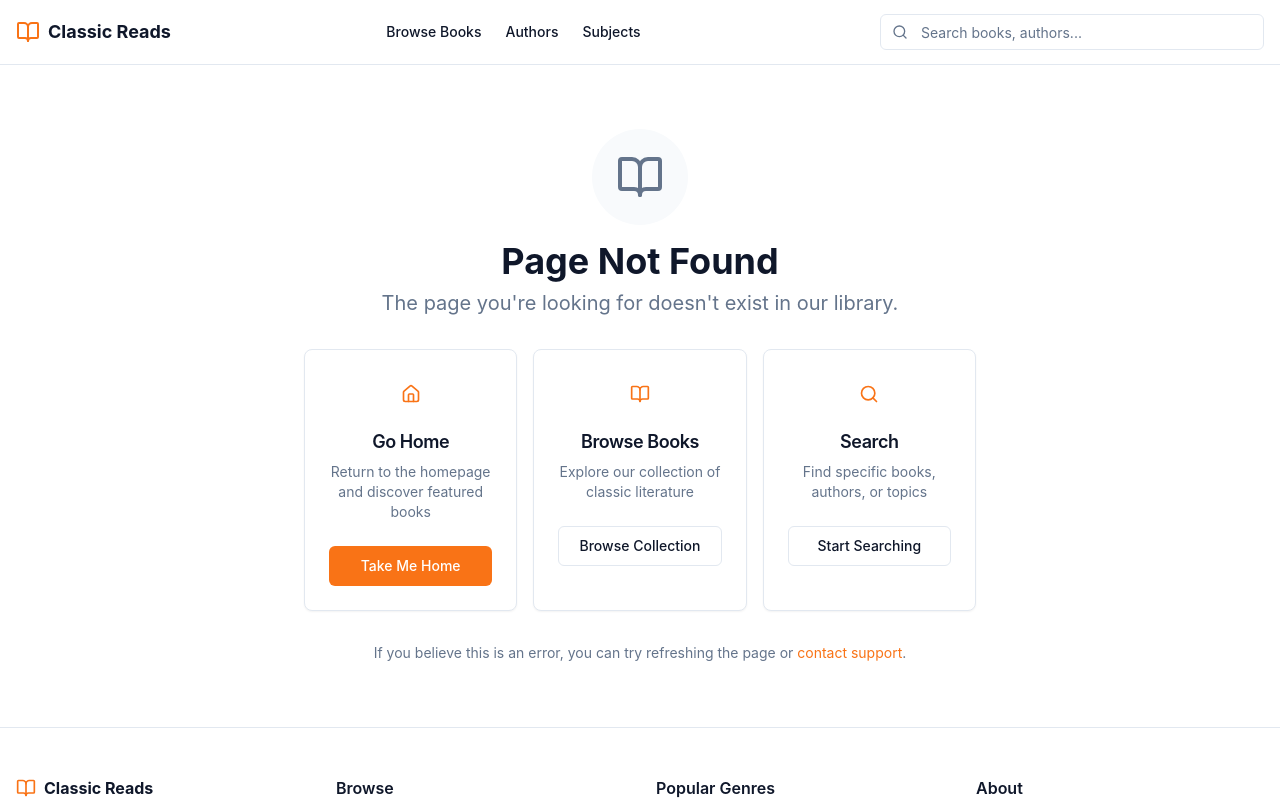
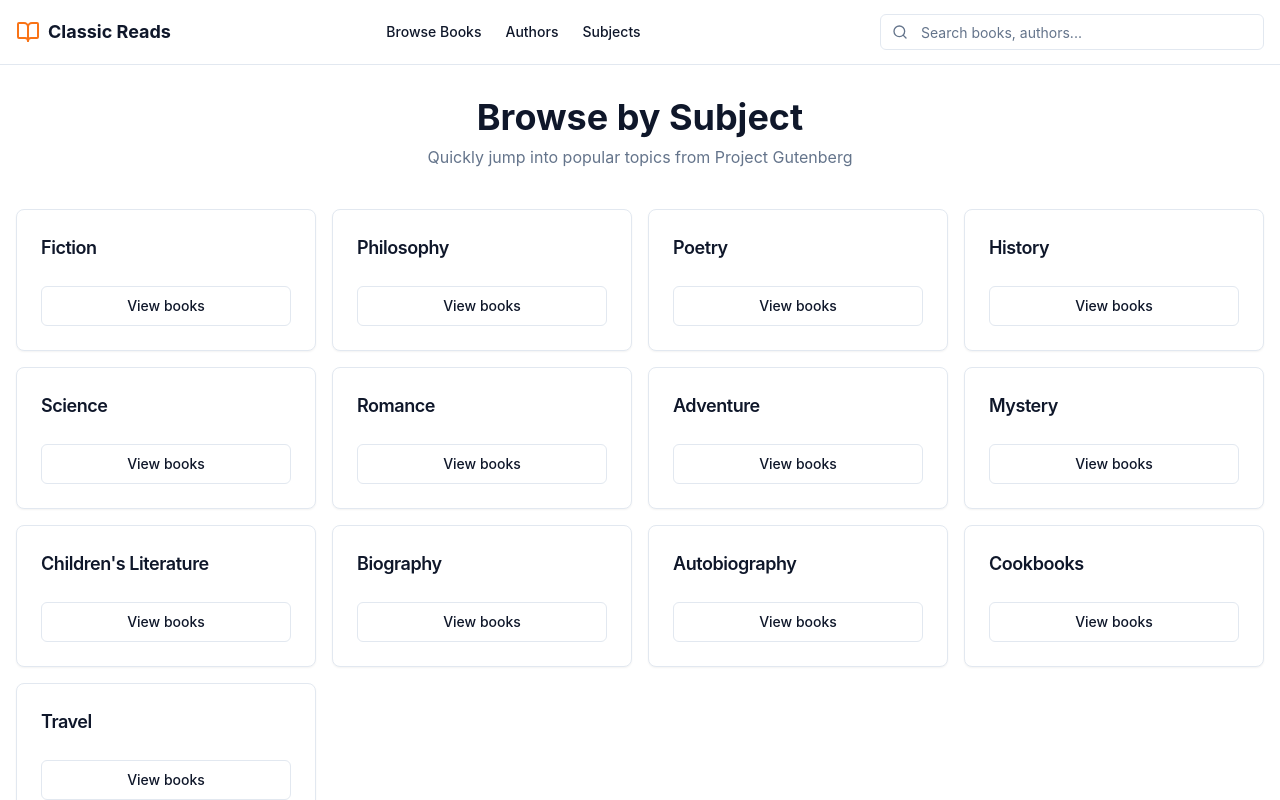
Before and after one commit to GheCristea/classic-reads, a Next.js app: page /subjects in a window 1280 px wide. Before the commit this address had no page. Built offline with nearby package versions, Linux system fonts and the light colour scheme.

Commit message:
Add AuthorBooks and SubjectsPage components for displaying books by author and browsing subjects, respectively. Implemented dynamic routing and pagination for author books.

```diff
--- /dev/null
+++ b/src/app/authors/[slug]/page.tsx
@@ -0,0 +1,90 @@
+import { ApiErrorCard } from "@/app/books/_components/ApiErrorCard"
+import { BookCard } from "@/app/books/_components/BookCard"
+import { Pagination } from "@/app/books/_components/Pagination"
+import { Skeleton } from "@/components/ui/skeleton"
+import { getBooksByAuthor } from "@/lib/gutendx"
+import { Suspense } from "react"
+
+export const dynamic = 'force-static'
+export const revalidate = 300
+
+interface AuthorPageProps {
+  params: Promise<{ slug: string }>
+  searchParams: Promise<{ page?: string }>
+}
+
+function toName(slug: string): string {
+  return decodeURIComponent(slug.replace(/-/g, ' '))
+}
+
+function AuthorSkeleton() {
+  return (
+    <div className="grid sm:grid-cols-2 lg:grid-cols-3 xl:grid-cols-4 gap-6">
+      {Array.from({ length: 12 }).map((_, i) => (
+        <div key={i} className="space-y-4">
+          <Skeleton className="h-48 w-full" />
+          <Skeleton className="h-4 w-3/4" />
+          <Skeleton className="h-4 w-1/2" />
+        </div>
+      ))}
+    </div>
+  )
+}
+
+async function AuthorBooks({ params, searchParams }: AuthorPageProps) {
+  const { slug } = await params
+  const { page: rawPage } = await searchParams
+  const page = parseInt(rawPage || '1')
+  const name = toName(slug)
+
+  try {
+    const booksResponse = await getBooksByAuthor(name, page)
+    const totalPages = Math.ceil(booksResponse.count / 32)
+    return (
+      <>
+        <div className="mb-6">
+          <h1 className="text-2xl font-bold">Books by {name}</h1>
+          <p className="text-muted-foreground">{booksResponse.count.toLocaleString()} books found</p>
+        </div>
+
+        {booksResponse.results.length > 0 ? (
+          <>
+            <div className="grid sm:grid-cols-2 lg:grid-cols-3 gap-6 mb-8">
+              {booksResponse.results.map((book) => (
+                <BookCard key={book.id} book={book} />
+              ))}
+            </div>
+            <Pagination
+              currentPage={page}
+              totalPages={totalPages}
+              hasNext={!!booksResponse.next}
+              hasPrevious={!!booksResponse.previous}
+            />
+          </>
+        ) : (
+          <div className="text-center py-12">
+            <h3 className="text-xl font-semibold mb-2">No books found</h3>
+            <p className="text-muted-foreground">Try another spelling or search variation.</p>
+          </div>
+        )}
+      </>
+    )
+  } catch (error) {
+    console.error('Error fetching author books:', error)
+    return (
+      <div className="py-12">
+        <ApiErrorCard />
+      </div>
+    )
+  }
+}
+
+export default function AuthorPage(props: AuthorPageProps) {
+  return (
+    <div className="container mx-auto px-4 py-8">
+      <Suspense fallback={<AuthorSkeleton />}>
+        <AuthorBooks {...props} />
+      </Suspense>
+    </div>
+  )
+}
--- /dev/null
+++ b/src/app/subjects/page.tsx
@@ -0,0 +1,47 @@
+import { Button } from "@/components/ui/button"
+import { Card, CardContent, CardHeader, CardTitle } from "@/components/ui/card"
+
+export const dynamic = 'force-static'
+export const revalidate = 300
+
+const subjects: string[] = [
+  "Fiction",
+  "Philosophy",
+  "Poetry",
+  "History",
+  "Science",
+  "Romance",
+  "Adventure",
+  "Mystery",
+  "Children's Literature",
+  "Biography",
+  "Autobiography",
+  "Cookbooks",
+  "Travel",
+]
+
+export default function SubjectsPage() {
+  return (
+    <div className="container mx-auto px-4 py-8">
+      <div className="mb-10 text-center space-y-2">
+        <h1 className="text-3xl md:text-4xl font-bold">Browse by Subject</h1>
+        <p className="text-muted-foreground">Quickly jump into popular topics from Project Gutenberg</p>
+      </div>
+
+      <div className="grid sm:grid-cols-2 md:grid-cols-3 lg:grid-cols-4 gap-4">
+        {subjects.map((subject) => (
+          <Card key={subject} className="hover:shadow-md transition-shadow">
+            <CardHeader>
+              <CardTitle className="text-lg">{subject}</CardTitle>
+            </CardHeader>
+            <CardContent>
+              <Button asChild variant="outline" className="w-full">
+                <a href={`/books?topic=${encodeURIComponent(subject)}`}>View books</a>
+              </Button>
+            </CardContent>
+          </Card>
+        ))}
+      </div>
+    </div>
+  )
+}
```
